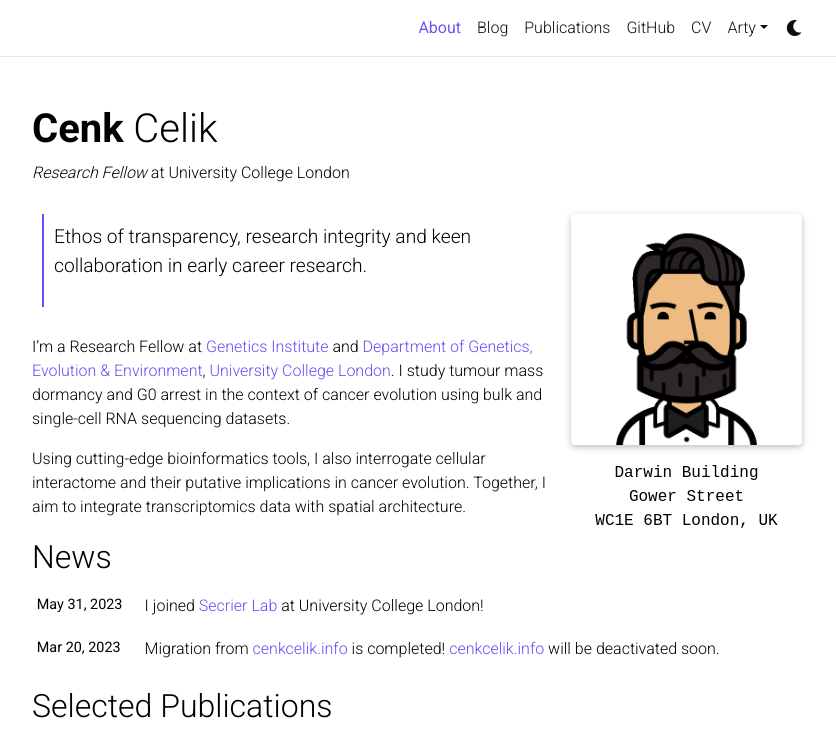
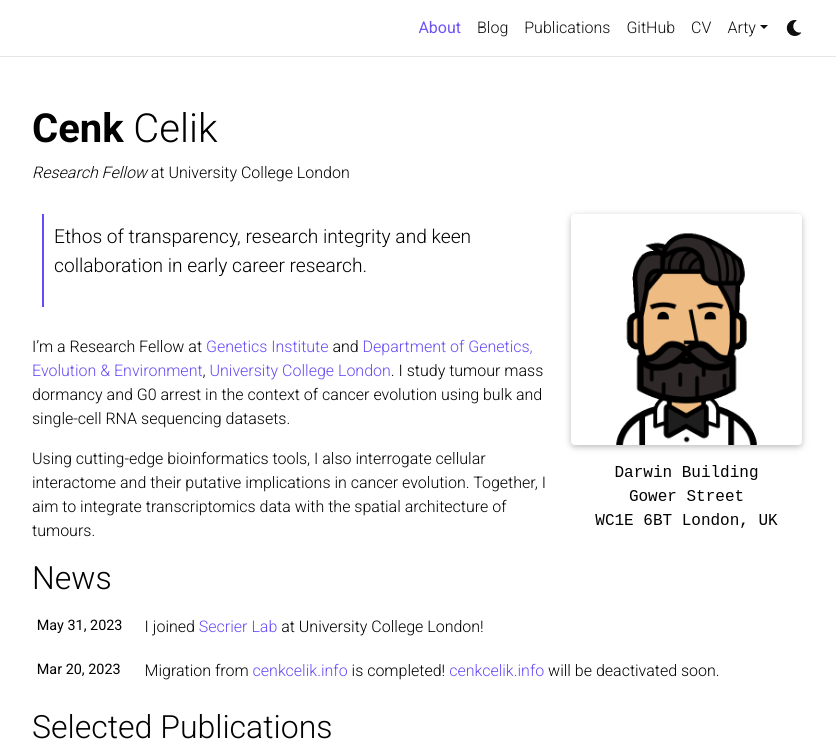
Before and after one commit to cenk-celik/cenk-celik.github.io, a Jekyll site: the page built from _pages/about.md, in a window 1280 px wide and 1064 px high, cut to the strip 0-753 px from the top of the window. Shown: the whole strip, without its empty margins (223-1059 px from the left). Built offline with Jekyll 4.4.1, drawn with Linux system fonts in a browser that asks for light colours; full-size pictures stand in for the smaller copies a plugin makes; comment, search, counter and statistics services are not loaded; a style sheet for code colours, icons or effects is not loaded.

Commit message:
description fixed.

```diff
--- a/_pages/about.md
+++ b/_pages/about.md
@@ -22,4 +22,4 @@
 
 I'm a Research Fellow at [Genetics Institute](https://www.ucl.ac.uk/biosciences/gee/ucl-genetics-institute) and [Department of Genetics, Evolution & Environment](https://www.ucl.ac.uk/biosciences/gee), [University College London](https://www.ucl.ac.uk/). I study tumour mass dormancy and G0 arrest in the context of cancer evolution using bulk and single-cell RNA sequencing datasets.
 
-Using cutting-edge bioinformatics tools, I also interrogate cellular interactome and their putative implications in cancer evolution. Together, I aim to integrate transcriptomics data with spatial architecture.
+Using cutting-edge bioinformatics tools, I also interrogate cellular interactome and their putative implications in cancer evolution. Together, I aim to integrate transcriptomics data with the spatial architecture of tumours.
```
